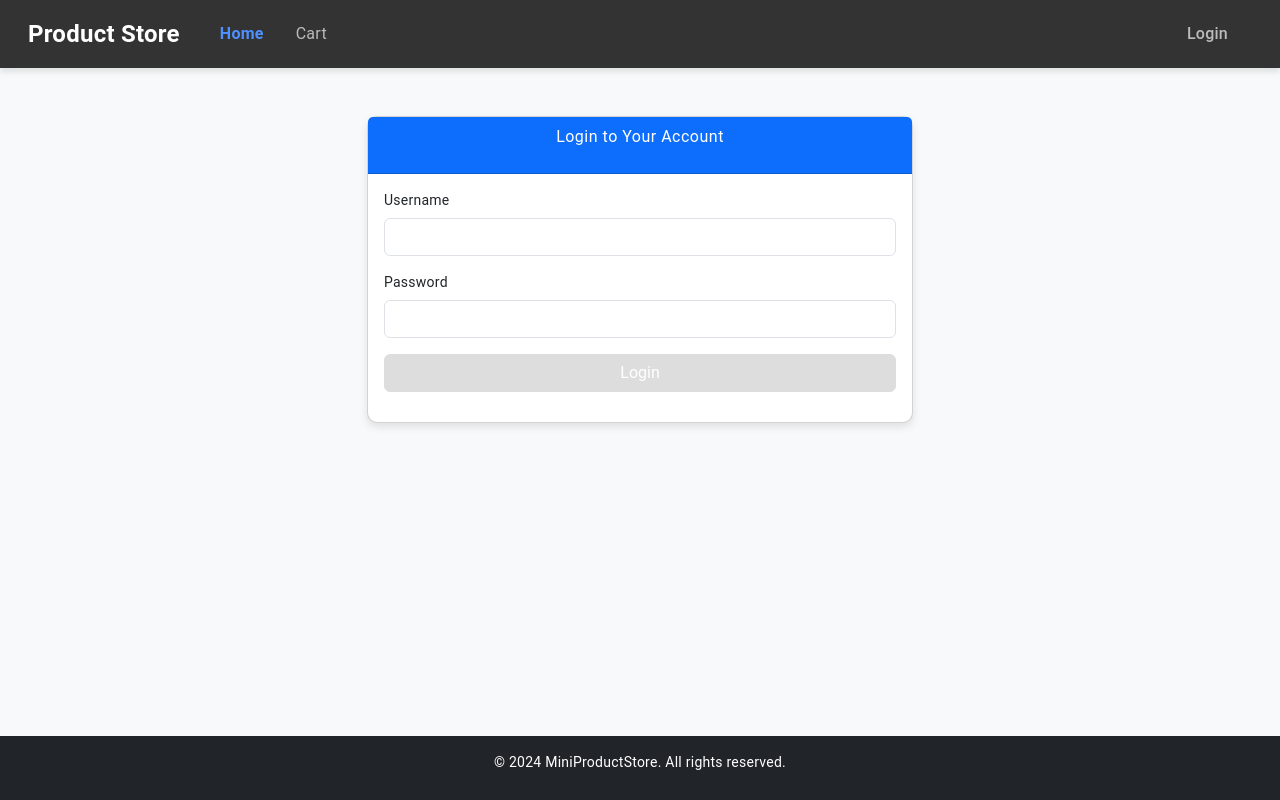
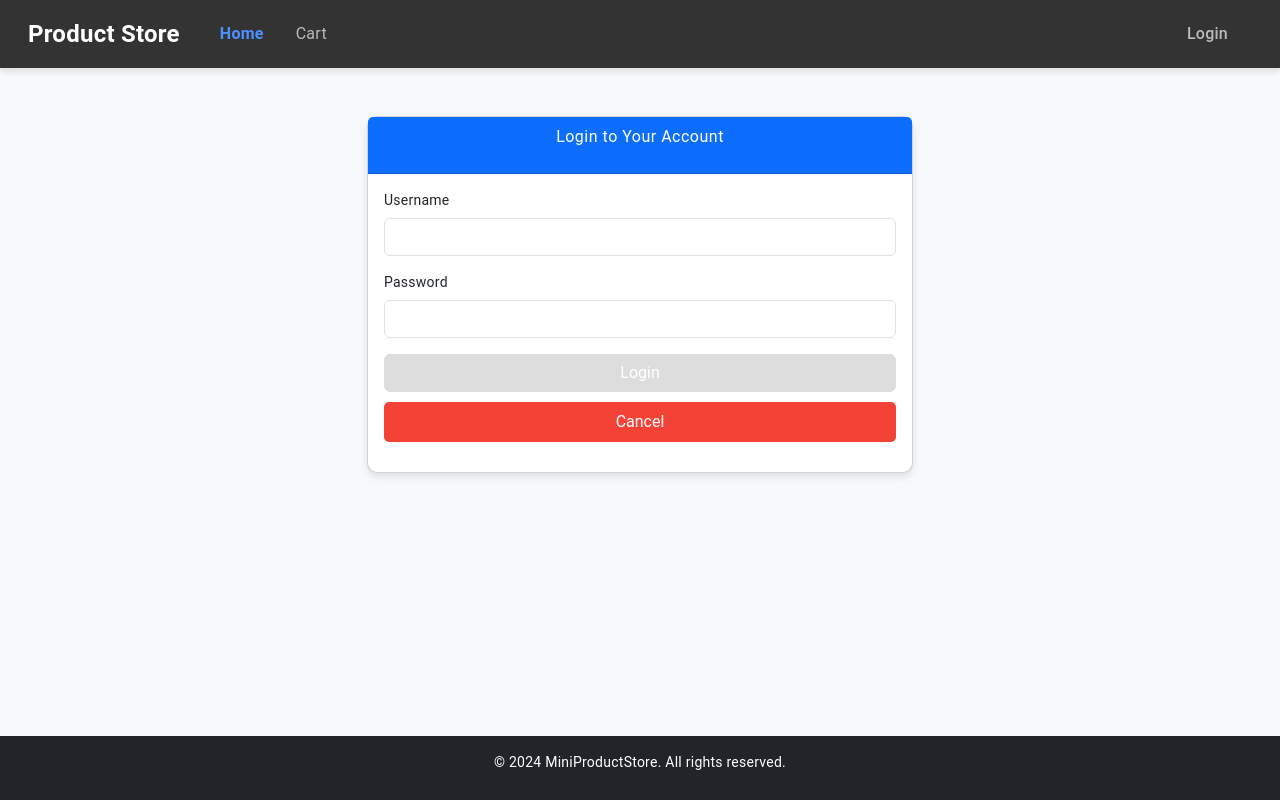
Before and after one commit to IrynaShyrobokova/Mini-Product-Store, an Angular app: page /login in a window 1280 px wide. Built offline with nearby package versions, Linux system fonts and the light colour scheme.

Commit message:
login works

```diff
--- a/src/app/components/login/login.component.css
+++ b/src/app/components/login/login.component.css
@@ -0,0 +1,17 @@
+.close-button {
+  background-color: #f44336;
+  color: white;
+  border: none;
+  padding: 10px 20px;
+  font-size: 16px;
+  cursor: pointer;
+  margin-top: 10px;
+  display: block;
+  width: 100%;
+  text-align: center;
+  border-radius: 5px;
+}
+
+  .close-button:hover {
+    background-color: #d32f2f;
+  }
--- a/src/app/components/login/login.component.html
+++ b/src/app/components/login/login.component.html
@@ -33,6 +33,7 @@
               </div>
             </div>
             <button type="submit" class="btn btn-primary w-100" [disabled]="loginForm.invalid">Login</button>
+            <button class="close-button" (click)="closeLogin()">Cancel</button>
           </form>
         </div>
       </div>
--- a/src/app/components/login/login.component.ts
+++ b/src/app/components/login/login.component.ts
@@ -1,5 +1,6 @@
 import { Component, OnInit } from '@angular/core';
 import { FormBuilder, FormGroup, Validators } from '@angular/forms';
+import { Router } from '@angular/router';
 import { AuthService } from '../../services/auth.service';
 
 @Component({
@@ -10,7 +11,7 @@ import { AuthService } from '../../services/auth.service';
 export class LoginComponent implements OnInit {
   loginForm!: FormGroup;
 
-  constructor(private fb: FormBuilder, private authService: AuthService) { }
+  constructor(private fb: FormBuilder, private authService: AuthService, private router: Router) { }
 
   ngOnInit(): void {
     this.loginForm = this.fb.group({
@@ -34,4 +35,8 @@ export class LoginComponent implements OnInit {
       });
     }
   }
+
+  closeLogin() {
+    this.router.navigate(['/']);
+  }
 }
--- a/src/app/components/navbar/navbar.component.html
+++ b/src/app/components/navbar/navbar.component.html
@@ -9,19 +9,10 @@
         <li class="nav-item">
           <a class="nav-link" routerLink="/cart" routerLinkActive="active">Cart</a>
         </li>
-        <li class="nav-item" *ngIf="authService.isLoggedIn()">
-          <a class="nav-link" routerLink="/add-product" routerLinkActive="active">Add Product</a>
-        </li>
-        <li class="nav-item" *ngIf="authService.isLoggedIn()">
-          <a class="nav-link" routerLink="/dashboard" routerLinkActive="active">Dashboard</a>
-        </li>
       </ul>
       <ul class="navbar-nav ms-auto">
-        <li class="nav-item" *ngIf="!authService.isLoggedIn()">
+        <li class="nav-item">
           <a class="nav-link" routerLink="/login" routerLinkActive="active">Login</a>
-        </li>
-        <li class="nav-item" *ngIf="authService.isLoggedIn()">
-          <a class="nav-link" (click)="logout()">Logout</a>
         </li>
       </ul>
     </div>
```
Also changed, not shown: src/app/app-routing.module.ts (+4 -5 lines).
